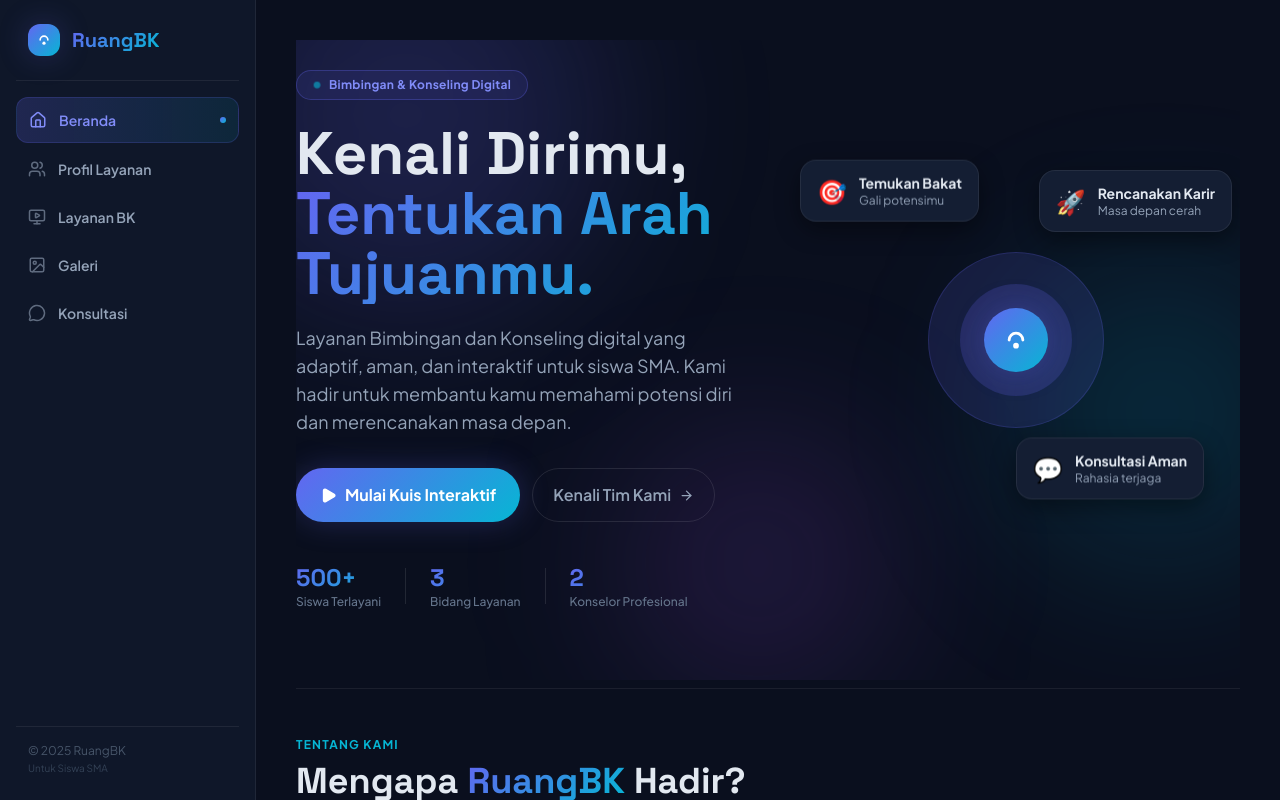
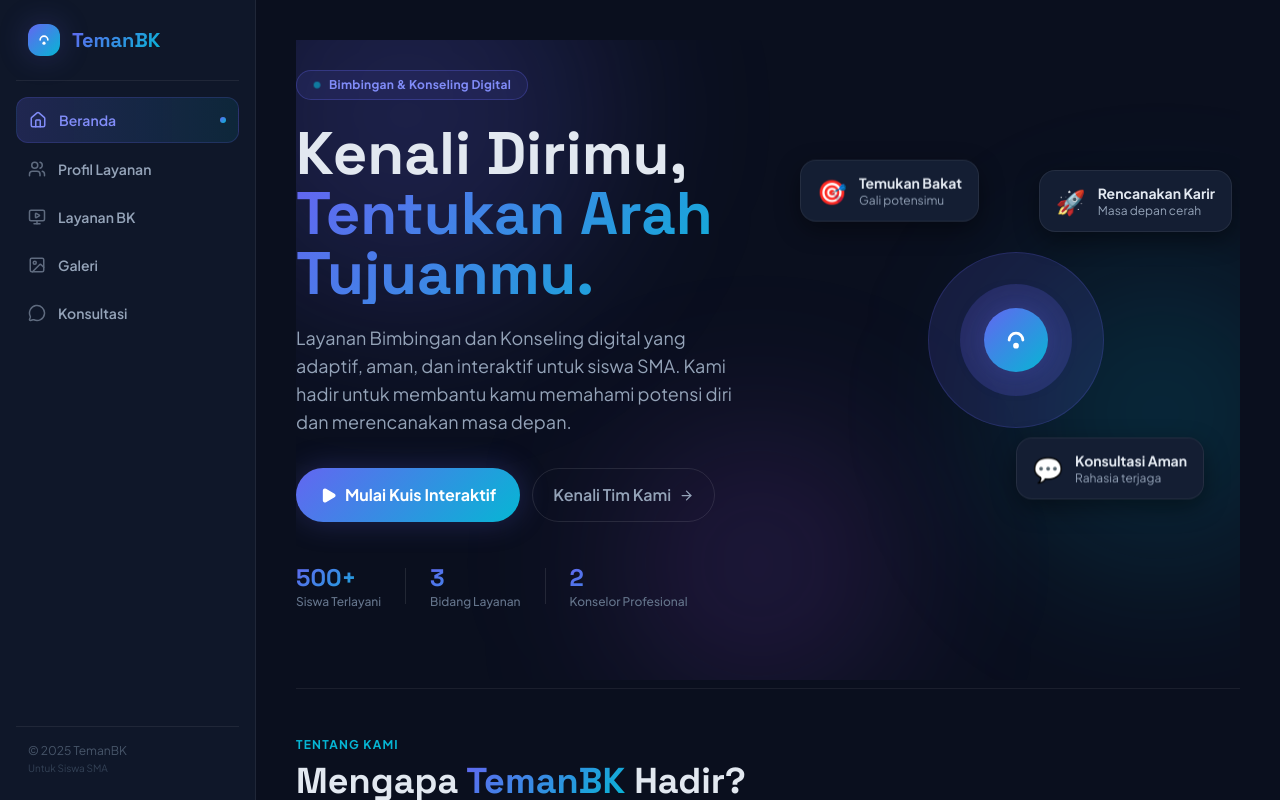
Before and after one commit to putripermatasr05/ruangbk, a React (Vite) app: page / in a window 1280 px wide. Built offline with nearby package versions, Linux system fonts and the light colour scheme.

Commit message:
feat: rename application to TemanBK

```diff
--- a/index.html
+++ b/index.html
@@ -5,8 +5,8 @@
     <link rel="icon" type="image/svg+xml" href="/favicon.svg" />
     <meta name="viewport" content="width=device-width, initial-scale=1.0" />
     <meta name="theme-color" content="#0a0f1e" />
-    <title>RuangBK — Bimbingan & Konseling Digital untuk Siswa SMA</title>
-    <meta name="description" content="RuangBK adalah platform layanan Bimbingan dan Konseling digital yang adaptif, aman, dan interaktif untuk siswa SMA. Kenali dirimu, tentukan arah tujuanmu." />
+    <title>TemanBK — Bimbingan & Konseling Digital untuk Siswa SMA</title>
+    <meta name="description" content="TemanBK adalah platform layanan Bimbingan dan Konseling digital yang adaptif, aman, dan interaktif untuk siswa SMA. Kenali dirimu, tentukan arah tujuanmu." />
   </head>
   <body>
     <div id="root"></div>
--- a/src/components/layout/Sidebar.jsx
+++ b/src/components/layout/Sidebar.jsx
@@ -19,7 +19,7 @@ export default function Sidebar({ activePage, navigate }) {
             <circle cx="14" cy="19" r="2.5" fill="#fff"/>
           </svg>
         </div>
-        <span className="font-display font-bold text-xl gradient-text">RuangBK</span>
+        <span className="font-display font-bold text-xl gradient-text">TemanBK</span>
       </div>
 
       {/* Nav items */}
@@ -53,7 +53,7 @@ export default function Sidebar({ activePage, navigate }) {
       {/* Footer */}
       <div className="mt-auto pt-4 border-t border-white/[0.07]">
         <div className="px-3 flex flex-col gap-0.5">
-          <span className="text-xs text-slate-600">© 2025 RuangBK</span>
+          <span className="text-xs text-slate-600">© 2025 TemanBK</span>
           <span className="text-[10px] text-slate-700">Untuk Siswa SMA</span>
         </div>
       </div>
--- a/src/components/pages/Beranda.jsx
+++ b/src/components/pages/Beranda.jsx
@@ -157,7 +157,7 @@ export default function Beranda({ navigate }) {
         </motion.div>
       </section>
 
-      {/* ── Mengapa RuangBK ── */}
+      {/* ── Mengapa TemanBK ── */}
       <section className="border-t border-white/[0.07] pt-12 pb-4 mt-2">
         <motion.div
           initial={{ opacity: 0, y: 20 }}
@@ -167,7 +167,7 @@ export default function Beranda({ navigate }) {
         >
           <p className="text-accent text-xs font-bold tracking-widest uppercase mb-2">Tentang Kami</p>
           <h2 className="font-display font-bold text-3xl lg:text-4xl mb-10">
-            Mengapa <span className="gradient-text">RuangBK</span> Hadir?
+            Mengapa <span className="gradient-text">TemanBK</span> Hadir?
           </h2>
         </motion.div>
 
@@ -179,7 +179,7 @@ export default function Beranda({ navigate }) {
             transition={{ duration: 0.5, delay: 0.1 }}
             className="text-slate-400 leading-relaxed text-base"
           >
-            RuangBK dikembangkan sebagai wadah inovatif untuk memberikan layanan informasi Bimbingan dan Konseling yang relevan dengan kebutuhan siswa SMA. Kami menjunjung tinggi asas{' '}
+            TemanBK dikembangkan sebagai wadah inovatif untuk memberikan layanan informasi Bimbingan dan Konseling yang relevan dengan kebutuhan siswa SMA. Kami menjunjung tinggi asas{' '}
             <strong className="text-slate-200">kerahasiaan</strong>,{' '}
             <strong className="text-slate-200">etika digital</strong>, serta{' '}
             <strong className="text-slate-200">kebebasan berekspresi yang positif</strong>, tanpa unsur SARA, kekerasan, maupun hoaks.
--- a/src/components/pages/Konsultasi.jsx
+++ b/src/components/pages/Konsultasi.jsx
@@ -11,7 +11,7 @@ const getBotResponse = (msgCount) => {
     "Kami mengerti kondisimu. Untuk diskusi lebih dalam dan personal, mari jadwalkan sesi tatap muka atau video call dengan konselor. Silakan tinggalkan **nama dan kelasmu** ya ✨",
     "Terima kasih sudah mau terbuka 🙏 Ingat, setiap langkah kecil menuju pemahaman dirimu adalah langkah yang berani. Kami selalu siap mendampingimu.",
     "Itu pertanyaan yang sangat bagus! Konselor kami siap membantu kamu mengeksplorasi lebih dalam. Apakah ada hal lain yang ingin kamu ceritakan? 😊",
-    "Kamu tidak sendirian menghadapi ini. Banyak siswa merasakan hal yang sama. Bersama RuangBK, kita hadapi satu langkah demi satu langkah 🌟",
+    "Kamu tidak sendirian menghadapi ini. Banyak siswa merasakan hal yang sama. Bersama TemanBK, kita hadapi satu langkah demi satu langkah 🌟",
   ]
   return responses[Math.min(msgCount, responses.length - 1)]
 }
--- a/src/components/pages/Layanan.jsx
+++ b/src/components/pages/Layanan.jsx
@@ -109,7 +109,7 @@ const quizPribadi = {
     const hasTertutup = vals.includes('tertutup')
     const allTerbuka = vals.every((v) => v === 'terbuka')
     if (allTerbuka) return { icon: '🌟', title: 'Sosialmu Sangat Sehat!', desc: 'Kamu memiliki kemampuan komunikasi yang luar biasa. Terus jaga keterbukaan dan empatimu — itu aset besar!', tags: ['Terbuka', 'Empatik', 'Komunikatif'] }
-    if (hasTertutup) return { icon: '💛', title: 'Ada Ruang untuk Bertumbuh', desc: 'Tidak apa-apa merasa tertutup kadang-kadang. Coba mulai dengan bercerita ke satu orang yang paling kamu percaya. RuangBK selalu siap mendengar.', tags: ['Konsultasi BK', 'Bangun Kepercayaan', 'Self-Care'] }
+    if (hasTertutup) return { icon: '💛', title: 'Ada Ruang untuk Bertumbuh', desc: 'Tidak apa-apa merasa tertutup kadang-kadang. Coba mulai dengan bercerita ke satu orang yang paling kamu percaya. TemanBK selalu siap mendengar.', tags: ['Konsultasi BK', 'Bangun Kepercayaan', 'Self-Care'] }
     return { icon: '✨', title: 'Sosialmu Cukup Sehat!', desc: 'Kamu reflektif dan mandiri. Terus asah kemampuan komunikasimu dan jangan ragu untuk meminta dukungan saat dibutuhkan.', tags: ['Reflektif', 'Mandiri', 'Terus Berkembang'] }
   },
 }
```
